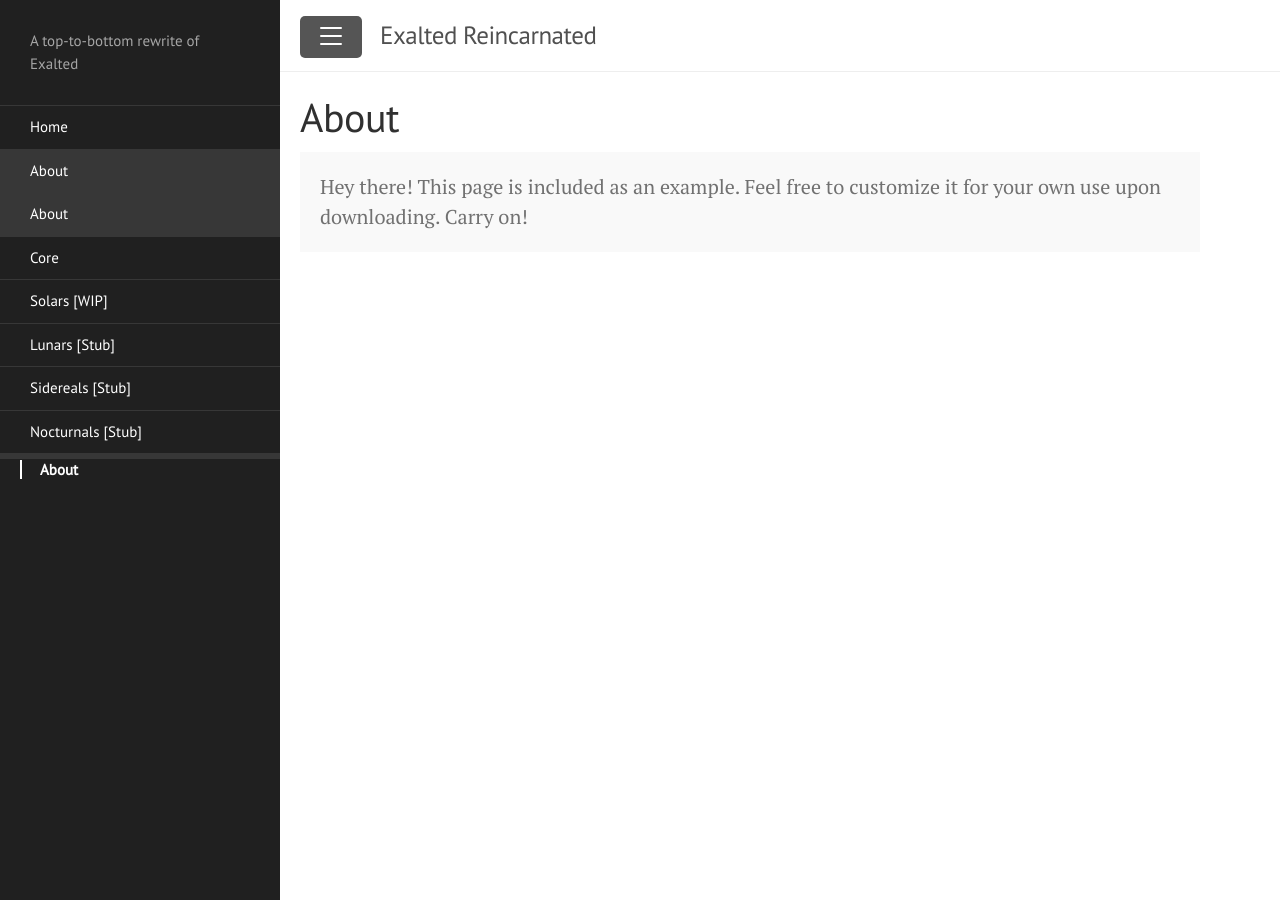
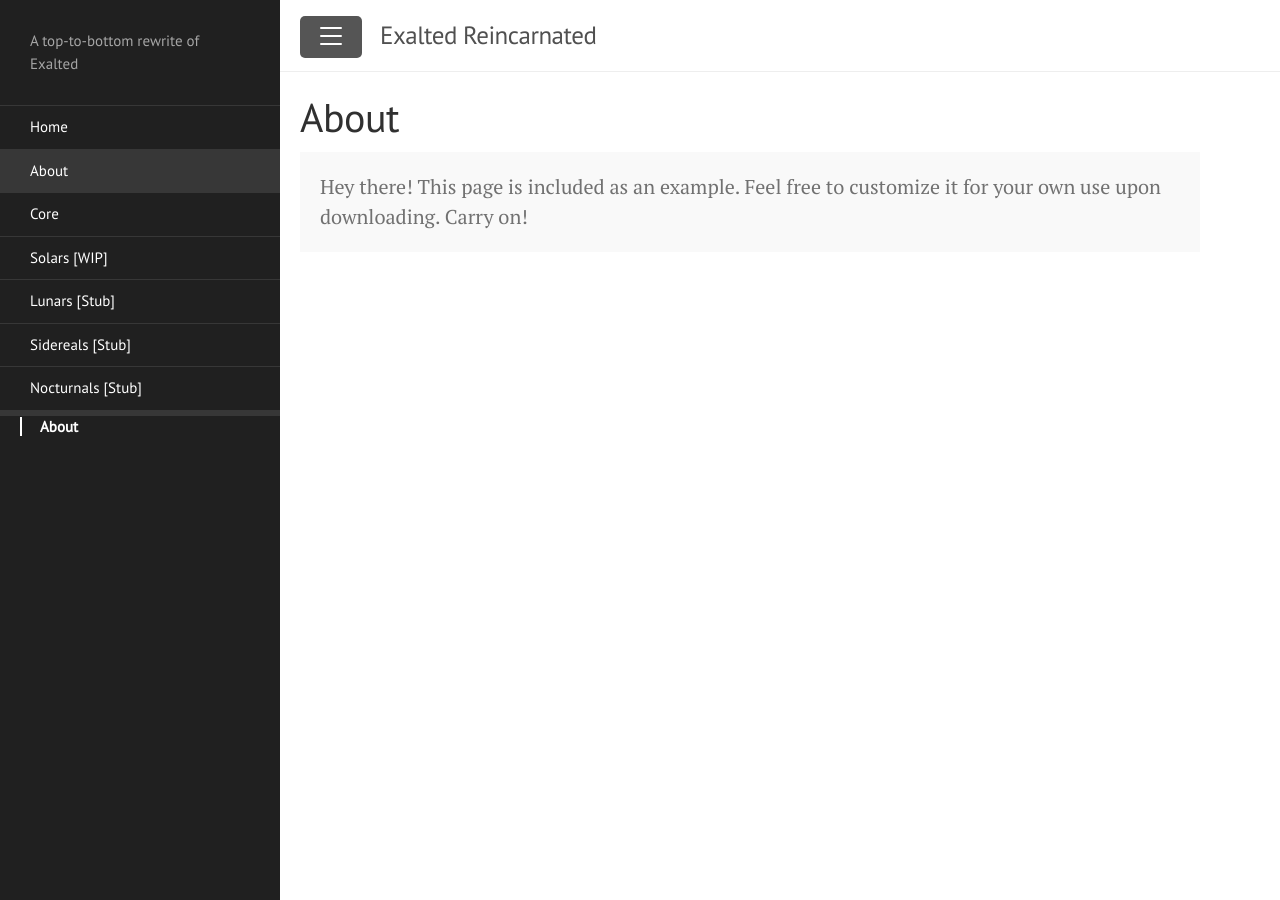
Before and after one commit to Dragonmystic707/exalted-reincarnated, a Jekyll site: the page built from docs/about.md, in a window 1280 px wide. Built offline with Jekyll 4.4.1, drawn with Linux system fonts in a browser that asks for light colours.

Commit message:
Corrected About page

```diff
--- a/docs/_includes/sidebar.html
+++ b/docs/_includes/sidebar.html
@@ -11,7 +11,6 @@
 
   <nav class="sidebar-nav">
     <a class="sidebar-nav-item{% if page.title == 'Home' %} active{% endif %}" href="{{ '/' | absolute_url }}">Home</a>
-    <a class="sidebar-nav-item{% if page.title == 'About' %} active{% endif %}" href="{{ '/' | absolute_url }}">About</a>
 
     {% comment %}
       The code below dynamically generates a sidebar nav of pages with
```
